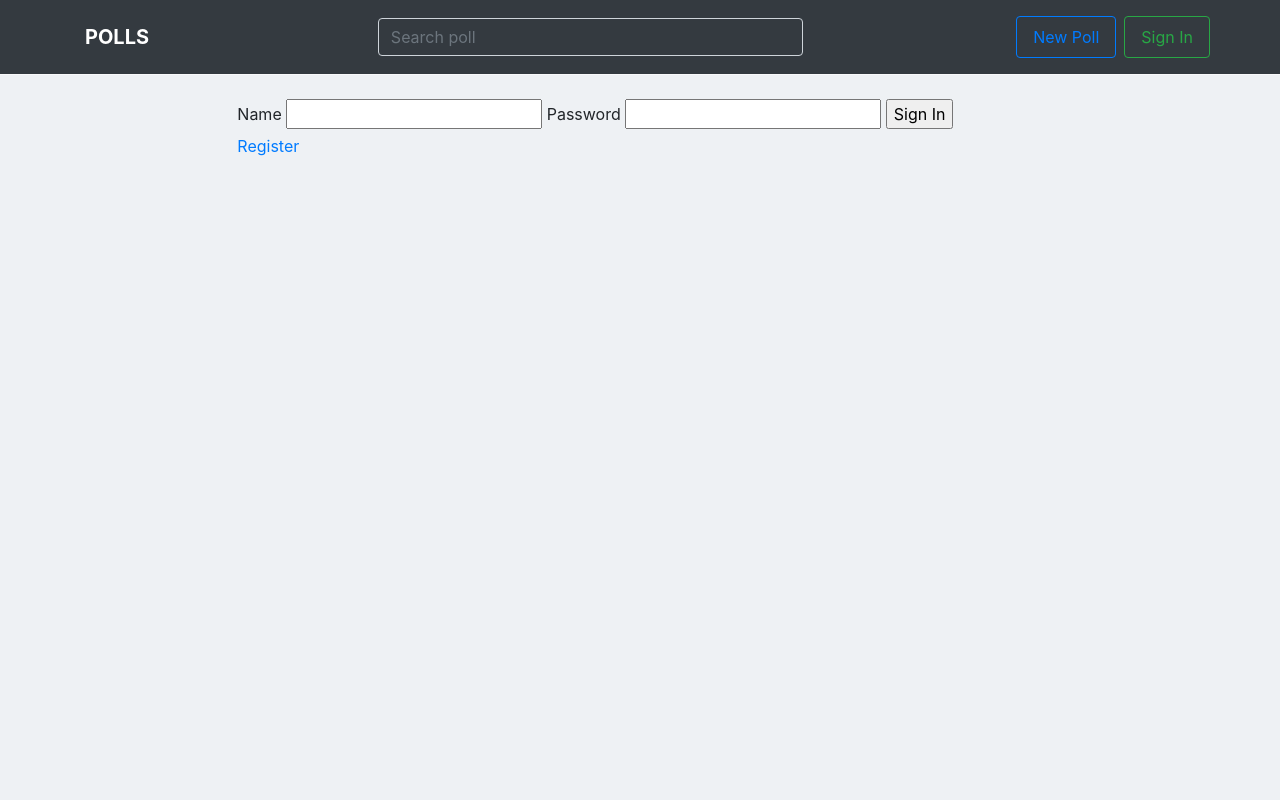
After one commit to BBohdanBB/VotingSystem, a Django app: template polls/templates/polls/login.html in a window 1280 px wide. The commit adds this page. Run offline with Django 3.2, Linux system fonts and the light colour scheme; the template is opened without the code that fills it, so the values that code supplies are empty; some libraries are stand-ins or nearby versions.

Commit message:
add login

```diff
--- a/polls/templates/polls/layout.html
+++ b/polls/templates/polls/layout.html
@@ -7,7 +7,7 @@
     {% load static %}
     <link rel="stylesheet" type="text/css" href="{% static 'polls/post_summary_style.css' %}" />
 </head>
-<body>
+<body class="mh-100" style="height: 100vh; background-color:#eef1f4">
     <nav class="navbar navbar-expand-lg navbar-dark bg-dark border-bottom border-light sticky-top p-lg-3">
         <div class="container pr-lg-0">
             <a class="navbar-brand font-weight-bold" href="{% url 'polls:index' %}">POLLS</a>
@@ -19,23 +19,26 @@
                 <form class="form-inline my-2 my-lg-0 w-100">
                     <input class="form-control mx-lg-auto w-50 bg-transparent text-light" type="search" placeholder="Search poll" aria-label="Searc">
                 </form>
-                <form class="form-inline">
-                    <button class="btn btn-outline-light" type="button">New poll</button>
-                </form>
+                <a class="nav-link btn btn-outline-primary mr-2" href="#">New Poll</a>
+                {% if username %}
+                    <a class="nav-link btn btn-outline-success" href="/polls/logout/">Sign Out ({{ username }})</a>
+                {% else %}
+                    <a class="nav-link btn btn-outline-success" href="/polls/login">Sign In</a>
+                {% endif %}
             </div>
         </div>
     </nav>
 
-    <div class="container mw-100">
+    <div class="container mw-100 mh-100" >
         <div class="row">
-            <div class="col-2" style="background-color:#eef1f4">
+            <div class="col-2">
 
             </div>
             <div class="col-8 p-lg-4">
                 {% block content %}
                 {% endblock %}
             </div>
-            <div class="col-2" style="background-color:#eef1f4">
+            <div class="col-2">
 
             </div>
         </div>
--- /dev/null
+++ b/polls/templates/polls/login.html
@@ -0,0 +1,18 @@
+{% extends 'polls/layout.html' %}
+
+{% block content %}
+    <div class="">
+        <form action="/polls/login/" method="post">
+            {% csrf_token %}
+            <label for="username">Name</label>
+            <input type="text" name="username" id="username">
+            <label for="password">Password</label>
+            <input type="password" name="password" id="password">
+            {% if login_error %}
+                <label class="">{{ login_error }}</label>
+            {% endif %}
+            <input class="" type="submit" value="Sign In">
+            <div class=""><a href="/polls/register/">Register</a></div>
+        </form>
+    </div>
+{% endblock %}
--- a/polls/urls.py
+++ b/polls/urls.py
@@ -6,6 +6,7 @@ app_name = 'polls'
 urlpatterns = [
     path('', index.polls, name='index'),
     path('login/', authorization.login, name='login'),
+    path('logout/', authorization.logout, name='logout'),
     path('register/', authorization.register, name='register'),
     path('page/', index.polls, name="page"),
     path('page/<int:page_number>/', index.polls, name="page"),
--- a/polls/views/index.py
+++ b/polls/views/index.py
@@ -4,12 +4,14 @@ from django.utils import timezone
 from django.shortcuts import render_to_response, render
 from polls.models import Post
 from django.core.paginator import Paginator, EmptyPage
+from django.contrib import auth
+
 
 def polls(request, page_number=1):
     template_name = 'polls/poll_summary.html'
     try:
         all_polls = Post.objects.all().order_by('-modifiedDate')
         current_page = Paginator(all_polls, 5)
-        return render_to_response(template_name, {'post_list' : current_page.page(page_number)})
+        return render_to_response(template_name, {'post_list' : current_page.page(page_number), 'username': auth.get_user(request).username})
     except( EmptyPage ):
         return render(request, template_name)
--- a/polls/views/postview.py
+++ b/polls/views/postview.py
@@ -1,5 +1,5 @@
 from django.shortcuts import render
-
+from django.contrib import auth
 # Create your views here.
 from django.http import HttpResponse
 from  django.shortcuts import  render
@@ -18,5 +18,6 @@ def post(request, postid):
     mypost = get_object_or_404(Post, pk=postid)
     candidate_list = Candidate.objects.filter(postId=mypost.id)
     context = {'mypost':mypost,
-               'candidate_list': candidate_list }
+               'candidate_list': candidate_list ,
+               'username': auth.get_user(request).username}
     return render(request, 'polls/post.html', context)
```
Also changed, not shown: polls/views/authorization.py (+25 -2 lines).
